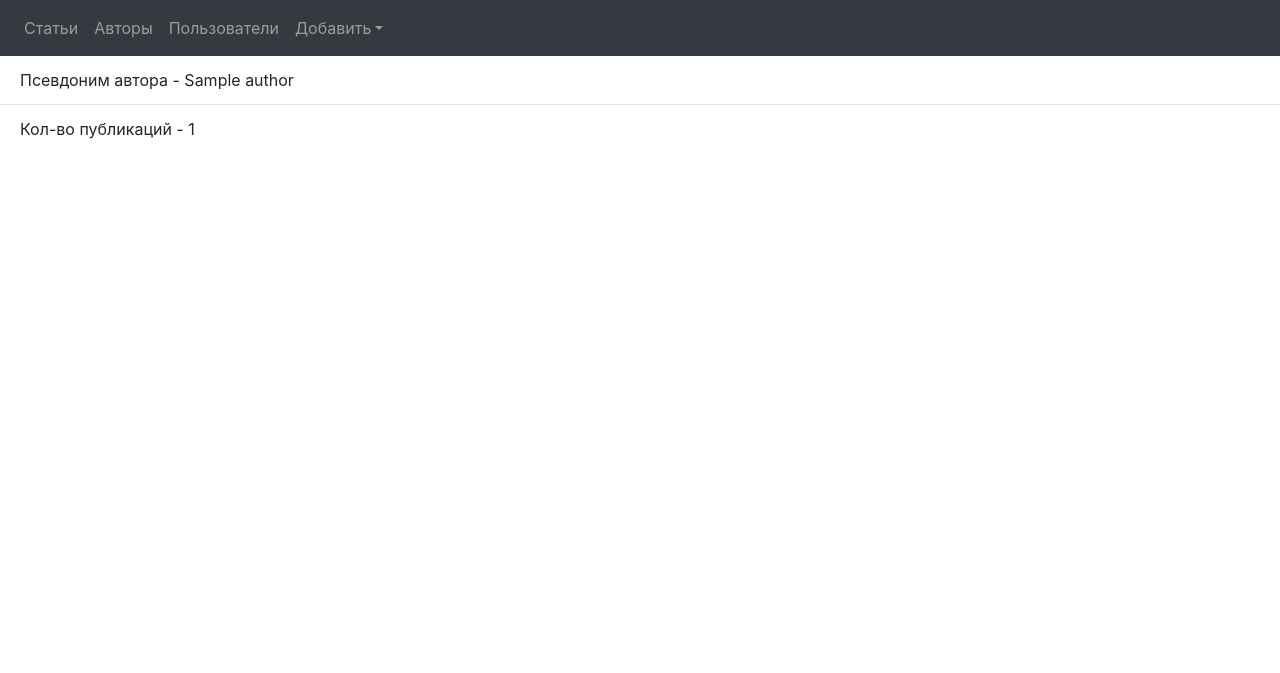
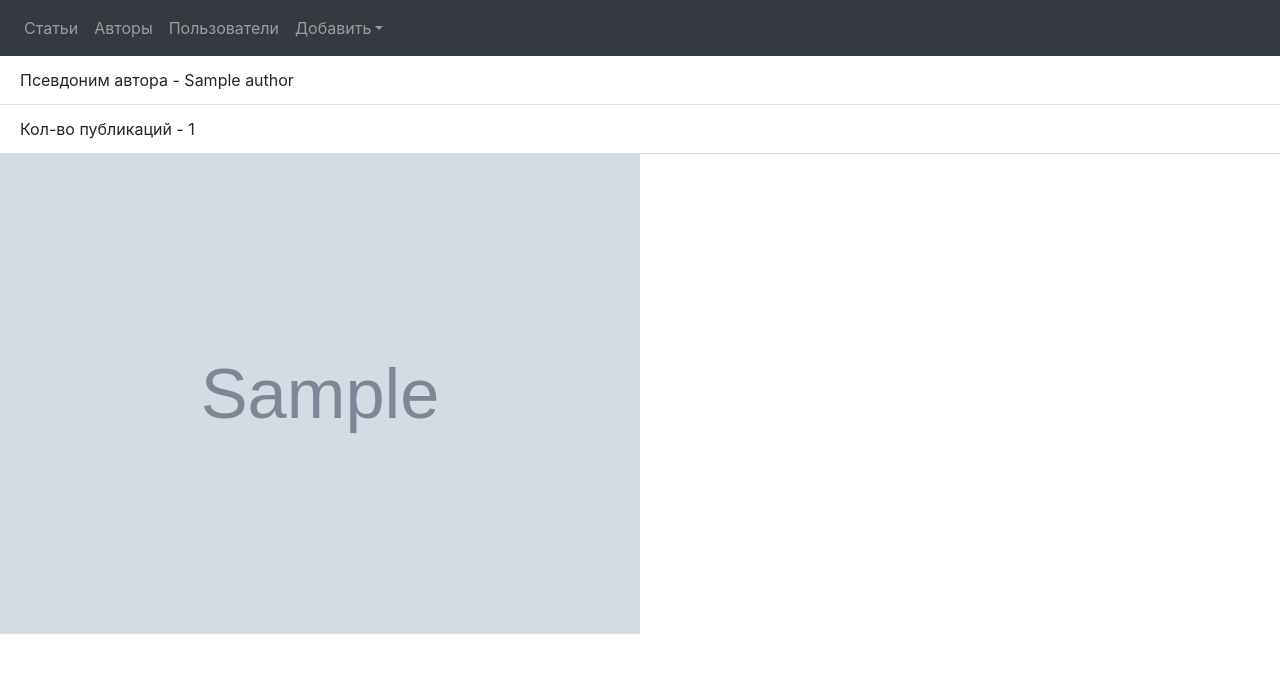
Before and after one commit to aitmrza/itblog, a Django app: template itblog/article/templates/article/author.html in a window 1280 px wide. Shown: the top 673 px of the page. Run offline with Django 3.2, Linux system fonts and the light colour scheme; the template is opened without the code that fills it: most values are stand-ins (such as "Sample title", 1, 10 or a date in 2020); grey boxes marked "Sample" are stand-in pictures; some libraries are stand-ins or nearby versions.

Commit message:
added image to author profile

```diff
--- a/itblog/article/templates/article/author.html
+++ b/itblog/article/templates/article/author.html
@@ -4,5 +4,6 @@
     <ul class="list-group list-group-flush">
         <li class="list-group-item">Псевдоним автора - {{ author.name }}</li>
         <li class="list-group-item">Кол-во публикаций - {{ author.articles.count }}</li>
+        <img src="{{ author.photo.url }}" width="50%">
     </ul>
 {% endblock %}
```
